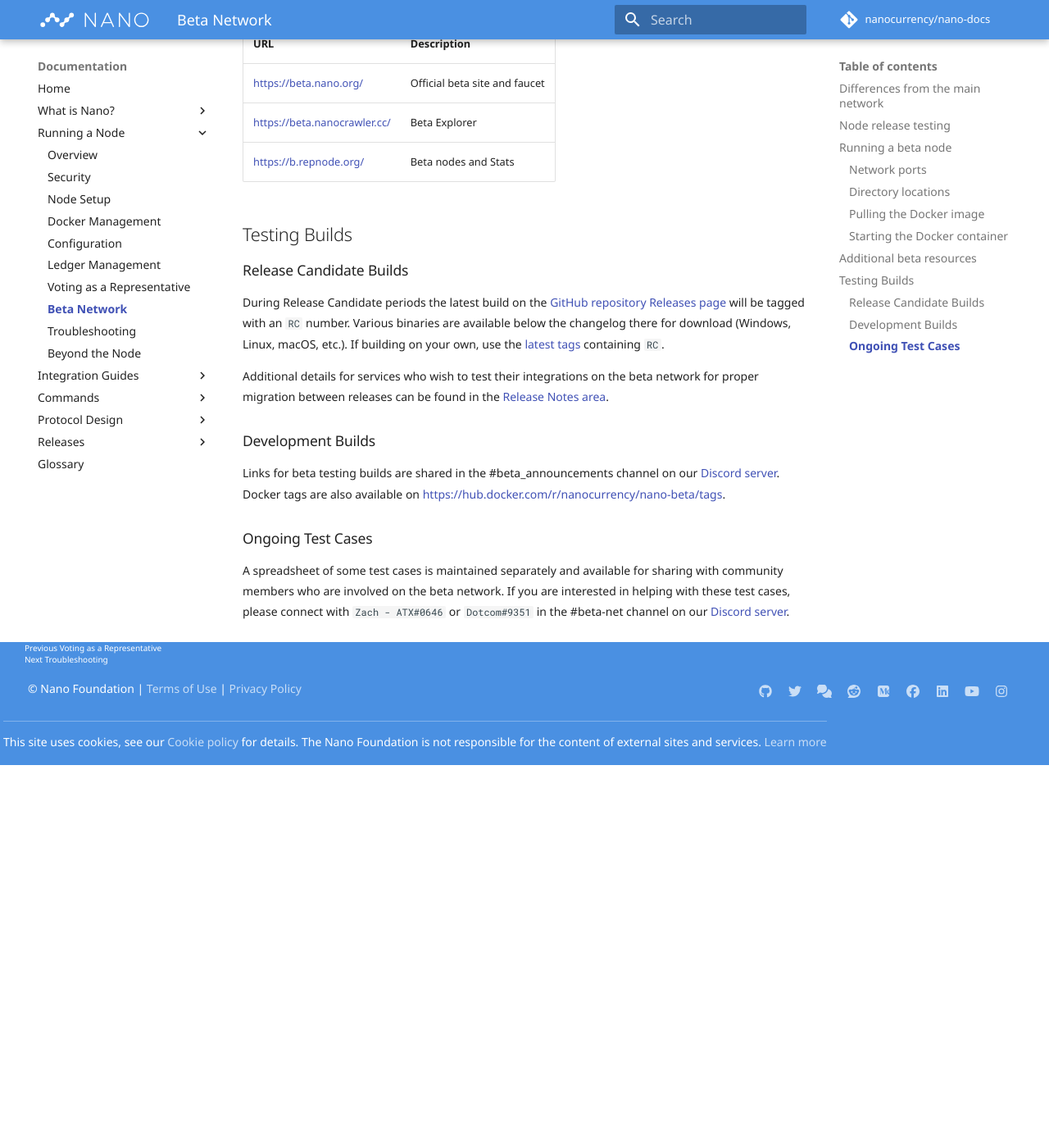
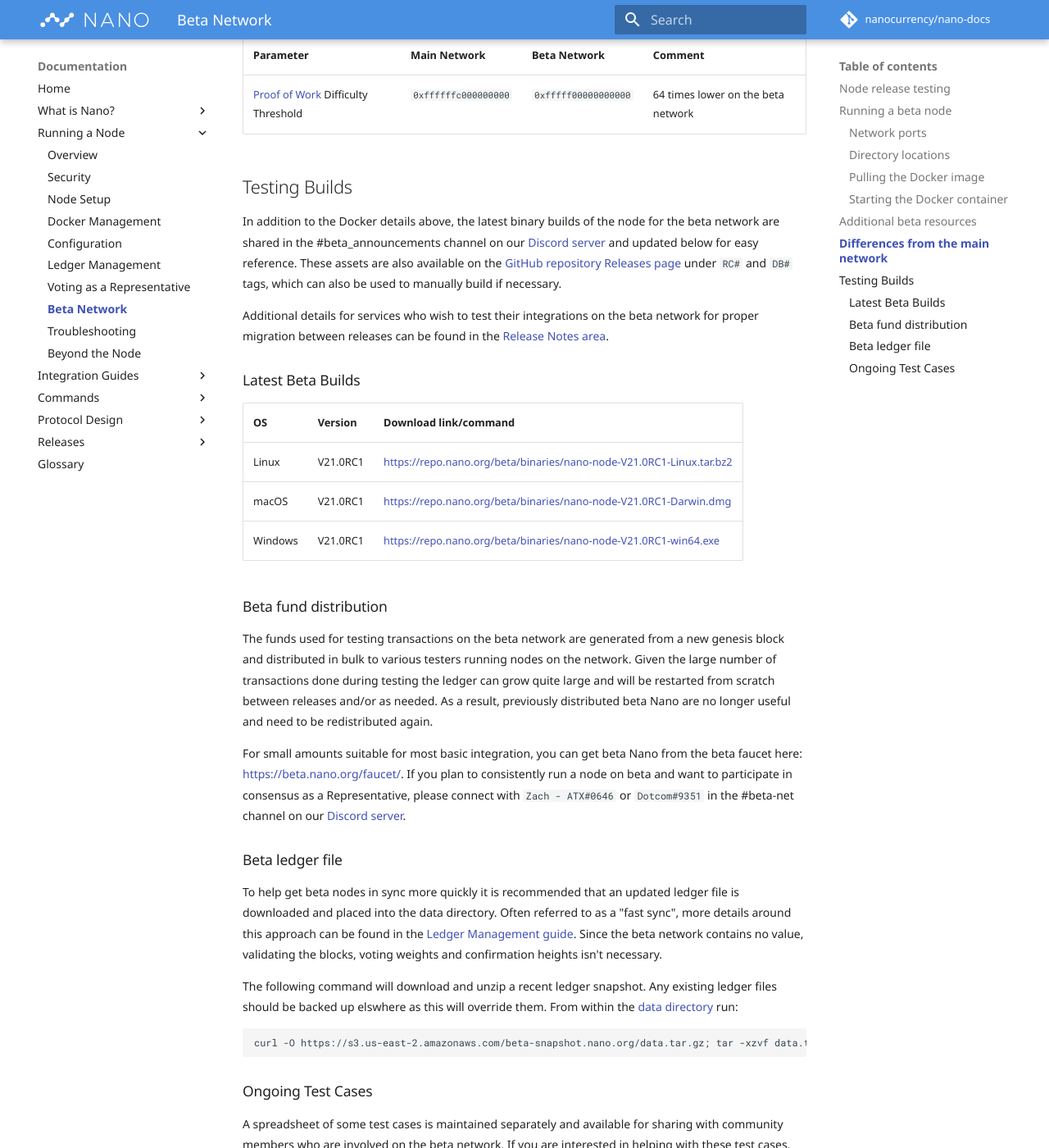
Before and after one commit to nanocurrency/nano-docs, an MkDocs documentation site: the page built from docs/running-a-node/beta-network.md, in a window 1280 px wide and 1400 px high, scrolled down 3156 px. Shown: the whole window at 82% size. Built offline with MkDocs 1.6.1 and Material for MkDocs 9.7.7, drawn with Linux system fonts in a browser that asks for light colours; comment, search, counter and statistics services are not loaded; before the commit the page ends 4089 px from its top, so only the background shows below that; some of the changed text lies outside the part shown.

Commit message:
Expand beta network details

````diff
--- a/docs/running-a-node/beta-network.md
+++ b/docs/running-a-node/beta-network.md
@@ -12,15 +12,9 @@
 
 [Running a beta node](#running-a-beta-node) is a great way to join in and help the network grow stronger.
 
-## Differences from the main network
-
-| Parameter | Main Network | Beta Network | Comment |
-|-----------|--------------|--------------|---------|
-| [Proof of Work](/integration-guides/the-basics/#proof-of-work) Difficulty Threshold | `0xffffffc000000000` | `0xfffff00000000000` | 64 times lower on the beta network |
-
 
 ## Node release testing
-The beta network is also used to coordinate the testing of Nano node releases. The Nano Foundation maintains a few beta nodes on the network and various community members also setup nodes to help provide an environment more similar to the main network. Ahead of each release builds are published as Release Candidates (RC). Starting with RC1 and incrementing with each published build (RC2, RC3, etc.), these are intended for use on the beta network to help identify issues not discovered earlier in the development process.
+The beta network is also used to coordinate the testing of Nano node releases. The Nano Foundation maintains a few beta nodes on the network and various community members also setup nodes to help provide an environment more similar to the main network. During each development cycle Development Builds (DB) are prepared and shared in the Discord Beta Testing section of channels where early testing is coordinated. Once features are stabilized and included, release builds are published as Release Candidates (RC). Starting with RC1 and incrementing with each published build if needed (RC2, RC3, etc.). Final release of a version typically follows quickly once the RC is observed to be stable.
 
 We invite anyone interested in contributing to Nano to consider participating on the beta network. Not only is it beneficial to the ecosystem, it is also a great way to learn more about setting up and managing a node.
 
@@ -43,9 +37,6 @@
 
 --8<-- "beta-directory-locations.md"
 
-!!! info
-	Directory names for extracting builds downloaded from GitHub or https://beta.nano.org/ will be updated with RC versions for V19 and later.
-
 ---
 
 ### Pulling the Docker image
@@ -58,7 +49,7 @@
 
 Pulls a specific version of the Nano node:
 ```bash
-docker pull nanocurrency/nano-beta:V19.0RC1
+docker pull nanocurrency/nano-beta:V21.0RC1
 ```
 
 Pulls the latest release which includes any release candidate versions:
@@ -92,19 +83,44 @@
 
 | URL                                     | Description |
 |                                         |             |
-| https://beta.nano.org/                  | Official beta site and faucet |
+| https://beta.nano.org/                  | Nano Foundation beta site and faucet |
 | https://beta.nanocrawler.cc/            | Beta Explorer |
-| https://b.repnode.org/                  | Beta nodes and Stats |
+| https://beta.nanoticker.info/           | Beta node details and stats |
+| https://b.repnode.org/                  | Beta node details and stats |
 
+## Differences from the main network
+
+| Parameter | Main Network | Beta Network | Comment |
+|-----------|--------------|--------------|---------|
+| [Proof of Work](/integration-guides/the-basics/#proof-of-work) Difficulty Threshold | `0xffffffc000000000` | `0xfffff00000000000` | 64 times lower on the beta network |
+
+<span id="release-candidate-builds"></span>
+<span id="development-builds"></span>
 ## Testing Builds
 
-### Release Candidate Builds
-During Release Candidate periods the latest build on the [GitHub repository Releases page](https://github.com/nanocurrency/nano-node/releases) will be tagged with an `RC` number. Various binaries are available below the changelog there for download (Windows, Linux, macOS, etc.). If building on your own, use the [latest tags](https://github.com/nanocurrency/nano-node/tags) containing `RC`.
+In addition to the Docker details above, the latest binary builds of the node for the beta network are shared in the #beta_announcements channel on our [Discord server](https://chat.nano.org) and updated below for easy reference. These assets are also available on the [GitHub repository Releases page](https://github.com/nanocurrency/nano-node/releases) under `RC#` and `DB#` tags, which can also be used to manually build if necessary.
 
 Additional details for services who wish to test their integrations on the beta network for proper migration between releases can be found in the [Release Notes area](/releases/node-releases/#release-notes).
 
-### Development Builds
-Links for beta testing builds are shared in the #beta_announcements channel on our [Discord server](https://chat.nano.org). Docker tags are also available on https://hub.docker.com/r/nanocurrency/nano-beta/tags.
+### Latest Beta Builds
+
+--8<-- "current-beta-build-links.md"
+
+### Beta fund distribution
+
+The funds used for testing transactions on the beta network are generated from a new genesis block and distributed in bulk to various testers running nodes on the network. Given the large number of transactions done during testing the ledger can grow quite large and will be restarted from scratch between releases and/or as needed. As a result, previously distributed beta Nano are no longer useful and need to be redistributed again.
+
+For small amounts suitable for most basic integration, you can get beta Nano from the beta faucet here: https://beta.nano.org/faucet/. If you plan to consistently run a node on beta and want to participate in consensus as a Representative, please connect with `Zach - ATX#0646` or `Dotcom#9351` in the #beta-net channel on our [Discord server](https://chat.nano.org).
+
+### Beta ledger file
+
+To help get beta nodes in sync more quickly it is recommended that an updated ledger file is downloaded and placed into the data directory. Often referred to as a "fast sync", more details around this approach can be found in the [Ledger Management guide](ledger-management.md#downloaded-ledger-files). Since the beta network contains no value, validating the blocks, voting weights and confirmation heights isn't necessary.
+
+The following command will download and unzip a recent ledger snapshot. Any existing ledger files should be backed up elswhere as this will override them. From within the [data directory](#directory-locations) run:
+
+```
+curl -O https://s3.us-east-2.amazonaws.com/beta-snapshot.nano.org/data.tar.gz; tar -xzvf data.tar.gz; rm -fr data.tar.gz
+```
 
 ### Ongoing Test Cases
 A spreadsheet of some test cases is maintained separately and available for sharing with community members who are involved on the beta network.  If you are interested in helping with these test cases, please connect with `Zach - ATX#0646` or `Dotcom#9351` in the #beta-net channel on our [Discord server](https://chat.nano.org).
--- /dev/null
+++ b/docs/snippets/current-beta-build-links.md
@@ -0,0 +1,5 @@
+| OS | Version | Download link/command |
+|----|---------|---------------|
+| Linux | V21.0RC1 | https://repo.nano.org/beta/binaries/nano-node-V21.0RC1-Linux.tar.bz2 |
+| macOS | V21.0RC1 | https://repo.nano.org/beta/binaries/nano-node-V21.0RC1-Darwin.dmg |
+| Windows | V21.0RC1 | https://repo.nano.org/beta/binaries/nano-node-V21.0RC1-win64.exe |
````
